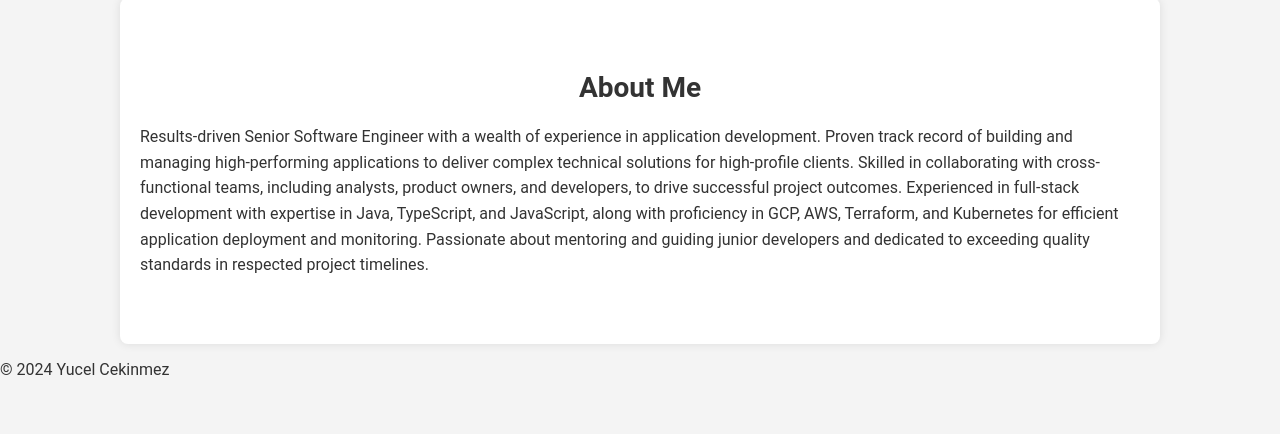
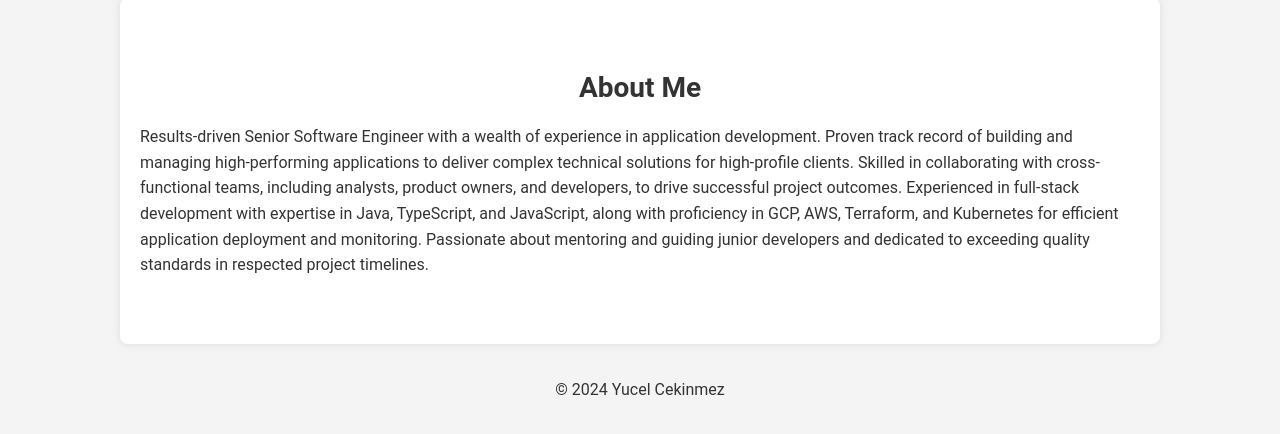
Before and after one commit to cekinmezyucel/cekinmezyucel.com, a plain HTML site: page index.html in a window 1280 px wide. Shown: the part 452-886 px from the top of the page. Before the commit the page ends 847 px from the top, so only its background shows below. Drawn offline with Linux system fonts and the light colour scheme.

Commit message:
feat: add styles for footer

```diff
--- a/components/footer.js
+++ b/components/footer.js
@@ -5,7 +5,7 @@ class Footer extends HTMLElement {
 
     connectedCallback() {
         this.innerHTML = `
-        <footer>
+        <footer class="footer">
             <p>&copy; 2024 Yucel Cekinmez</p>
         </footer>
     `;
--- a/styles.css
+++ b/styles.css
@@ -14,6 +14,11 @@ header.header {
     background-size: cover;
     background-position: center;
     color: #fff;
+}
+
+footer.footer {
+    text-align: center;
+    padding: 20px;
 }
 
 .profile-image img {
```
